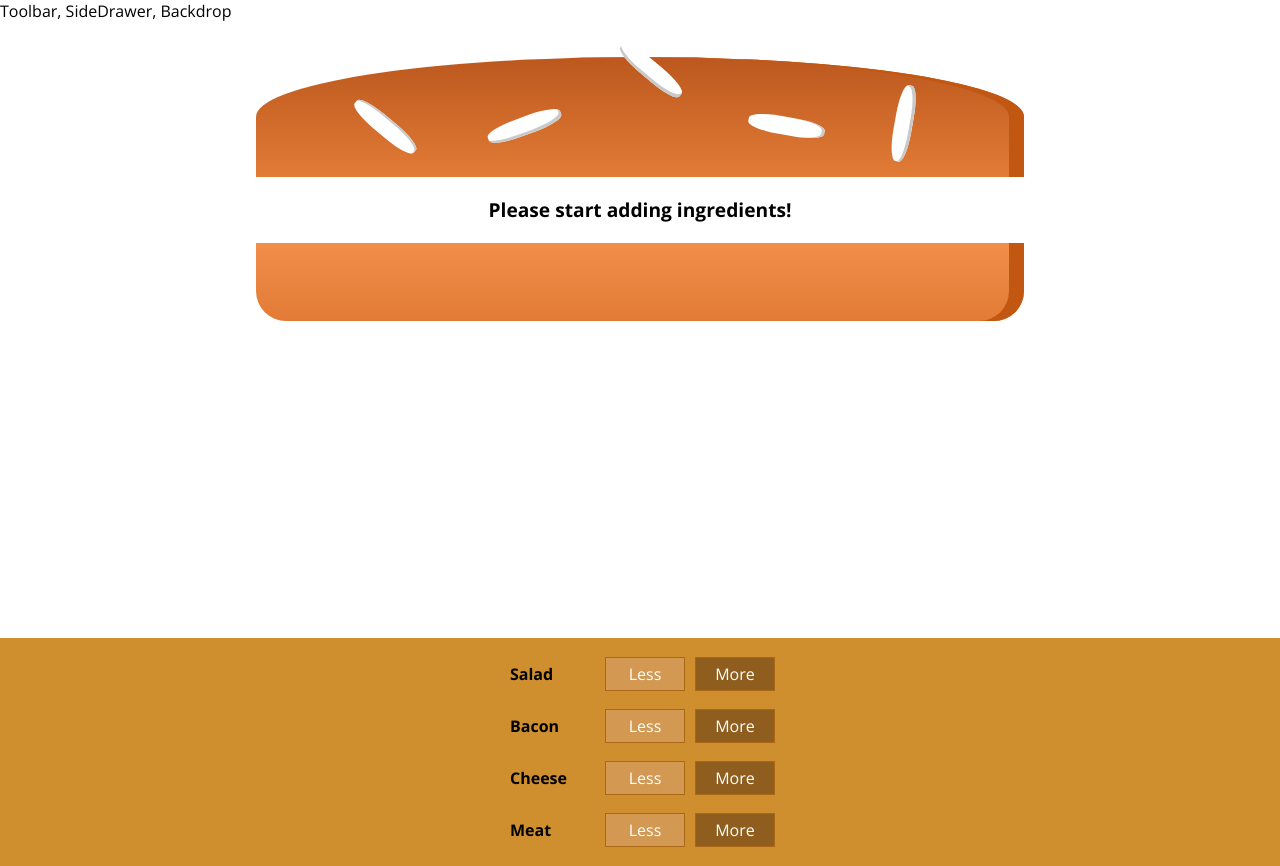
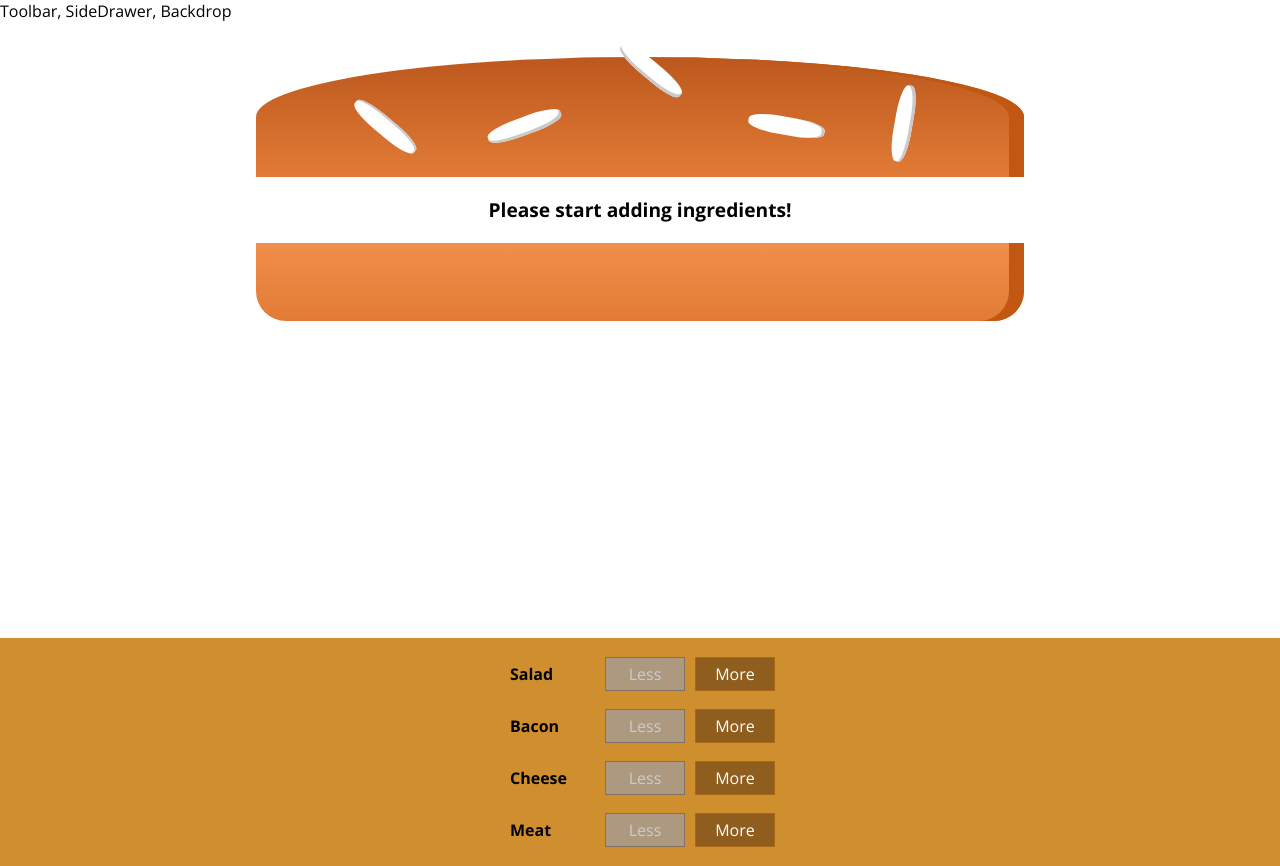
Before and after one commit to glenadamson1984/BuildABurgerApp-React, a React app: page / in a window 1280 px wide. Built offline with nearby package versions, Linux system fonts and the light colour scheme.

Commit message:
stopping remove when array is at 0

```diff
--- a/src/components/Burger/BuildControls/BuildControl/BuildControl.tsx
+++ b/src/components/Burger/BuildControls/BuildControl/BuildControl.tsx
@@ -4,8 +4,13 @@
 const buildControl = (props: any) => (
     <div className={classes.BuildControl}>
         <div className={classes.Label}>{props.label}</div>
-        <button className={classes.Less} onClick={props.removed}>Less</button>
-        <button className={classes.More} onClick={props.added}>More</button>
+        <button
+            className={classes.Less}
+            onClick={props.removed}
+            disabled={props.disabled}>Less</button>
+        <button
+            className={classes.More}
+            onClick={props.added}>More</button>
     </div>
 );
 
--- a/src/components/Burger/BuildControls/BuildControls.tsx
+++ b/src/components/Burger/BuildControls/BuildControls.tsx
@@ -17,7 +17,8 @@
             key={ctrl.label}
             label={ctrl.label}
             added={() => props.ingredientAdded(ctrl.type)}
-            removed={() => props.ingredientRemoved(ctrl.type)} />
+            removed={() => props.ingredientRemoved(ctrl.type)}
+            disabled={props.disabled[ctrl.type]} />
         ))}
     </div>
 );
--- a/src/containers/BurgerBuilder/BurgerBuilder.tsx
+++ b/src/containers/BurgerBuilder/BurgerBuilder.tsx
@@ -42,6 +42,9 @@
     removeIngredientHandler = (type: any) => {
         // @ts-ignore
         const oldCount = this.state.ingredients[type];
+        if (oldCount <= 0) {
+            return;
+        }
         const updatedCount = oldCount - 1;
         const updatedIngredients = {
             ...this.state.ingredients
@@ -58,12 +61,21 @@
     }
 
     render() {
+        const disableInfo = {
+            ...this.state.ingredients
+        };
+        for (let key in disableInfo) {
+            // @ts-ignore
+            disableInfo[key] = disableInfo[key] <= 0
+        }
+
         return(
             <>
                 <Burger ingredients={this.state.ingredients}/>
                 <BuildControls
                     ingredientAdded={this.addIngredientHandler}
-                    ingredientRemoved={this.removeIngredientHandler} />
+                    ingredientRemoved={this.removeIngredientHandler}
+                    disabled={disableInfo} />
             </>
         );
     }
```
